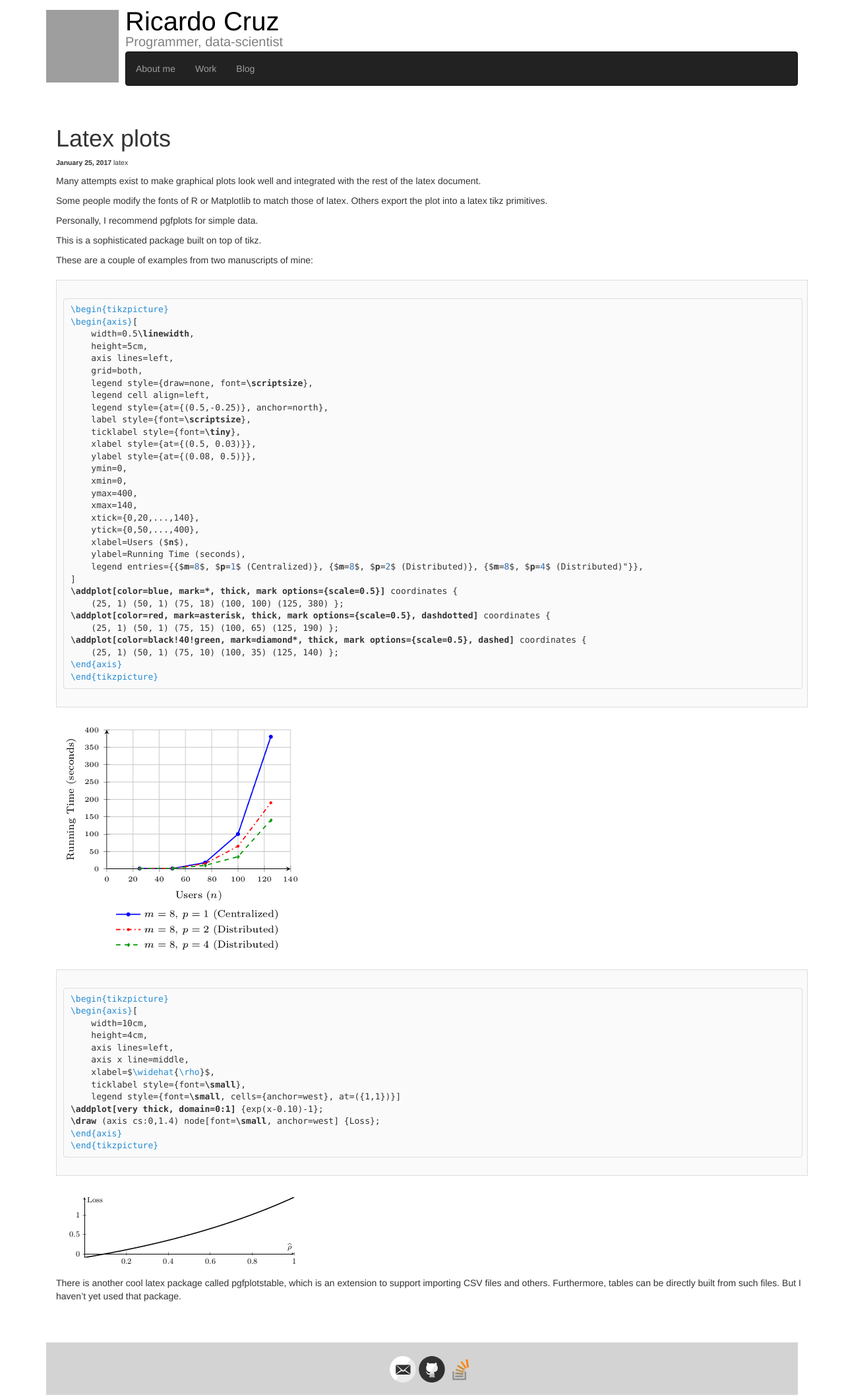
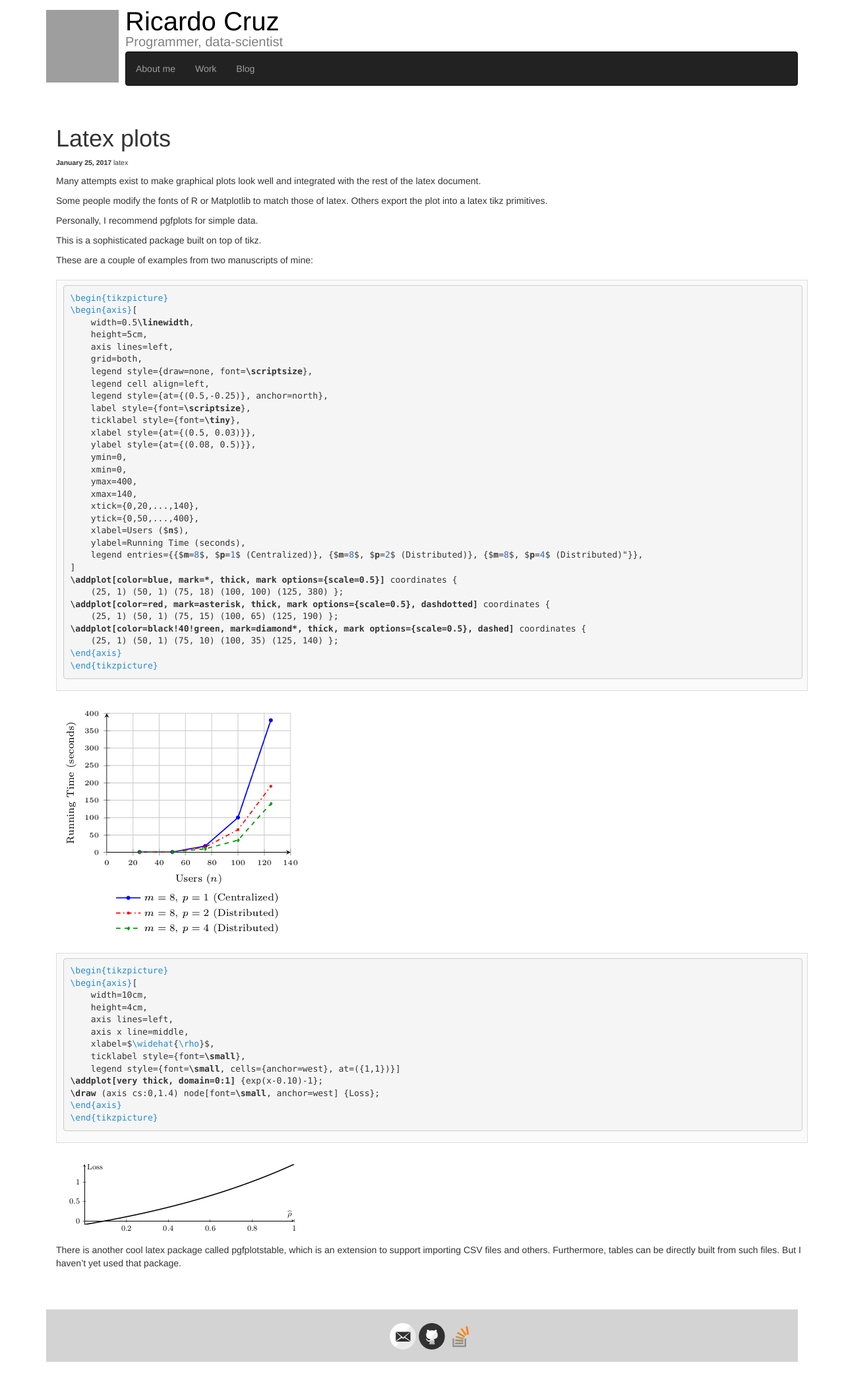
Before and after one commit to rpmcruz/rpmcruz.github.io, a Jekyll site: the page built from _posts/2017-01-25-latex-plots.md, in a window 1280 px wide. Shown: the whole page at 66% size. Built offline with Jekyll 4.4.1, drawn with Linux system fonts in a browser that asks for light colours; comment, search, counter and statistics services are not loaded; after the commit the page ends 2070 px from its top, so only the background shows below that; grey boxes are pictures that could not be loaded.

Commit message:
Fixed math notation and CSS.

```diff
--- a/_sass/_highlights.scss
+++ b/_sass/_highlights.scss
@@ -1,4 +1,4 @@
-.highlight {
+div.highlight {
     background-color: rgb(250, 250, 250);
     padding: 7px 7px 7px 10px;
     border: 1px solid #ddd;
```
Also changed, not shown: _posts/2018-02-09-probabilities-trees.md (+1 -2 lines).
